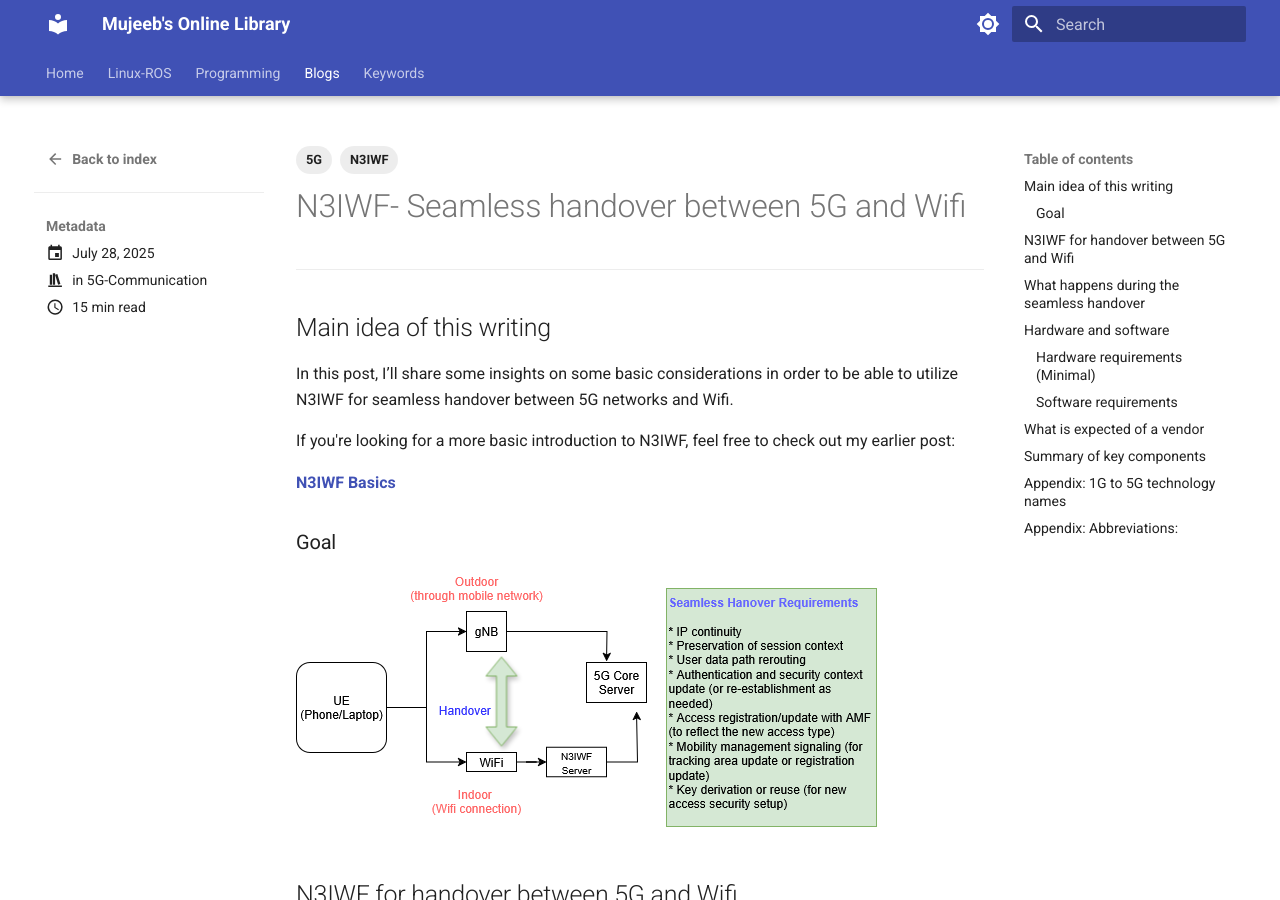
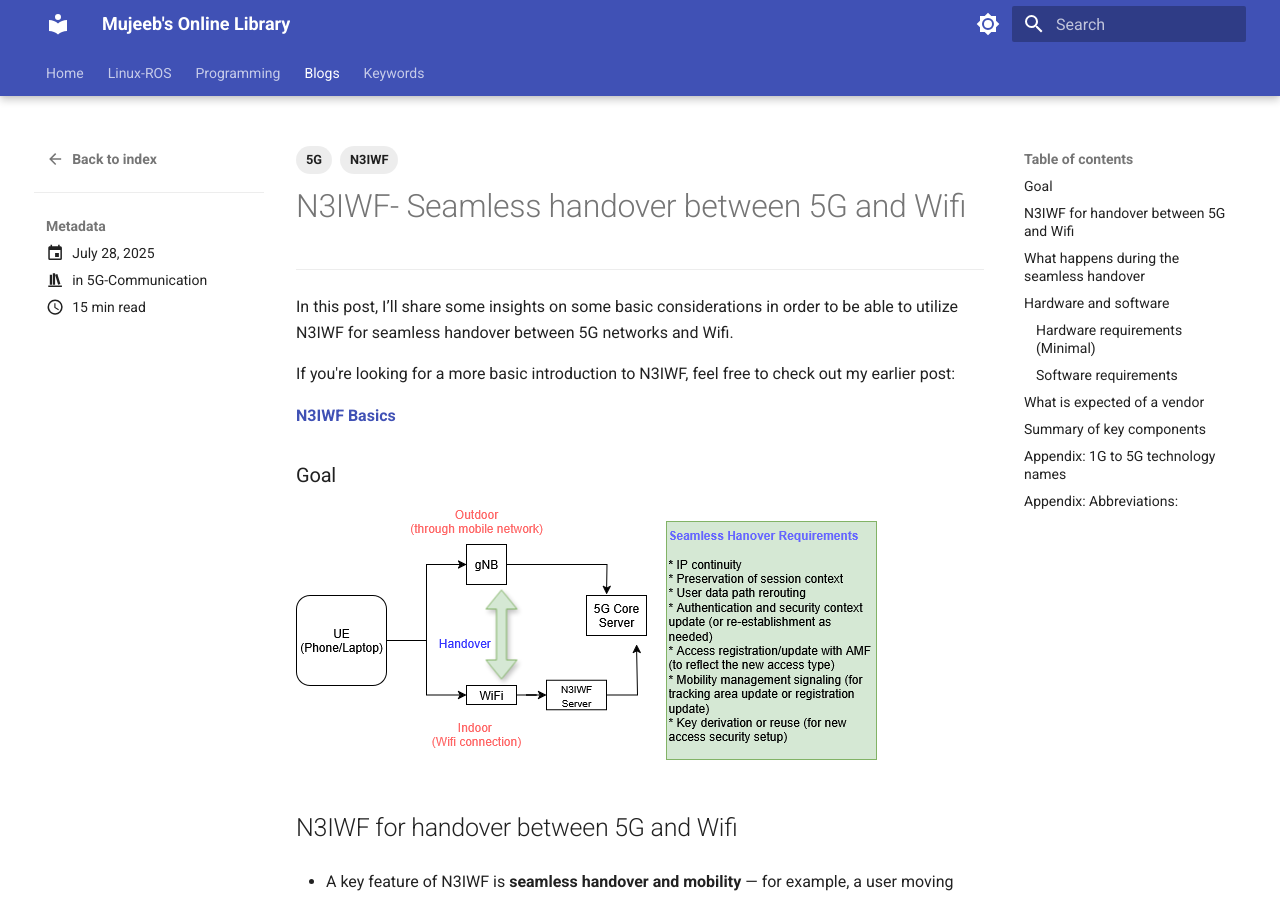
Before and after one commit to alohamujeeb/alohamujeeb.github.io, an MkDocs documentation site: the page built from docs/blog/posts/2025-07-25-N3IWF-handover.md, in a window 1280 px wide and 900 px high. Built offline with MkDocs 1.6.1 and Material for MkDocs 9.7.7, drawn with Linux system fonts in a browser that asks for light colours.

Commit message:
blog reformatted

```diff
--- a/docs/blog/posts/2025-07-25-N3IWF-handover.md
+++ b/docs/blog/posts/2025-07-25-N3IWF-handover.md
@@ -17,8 +17,6 @@ tags:
 # N3IWF- Seamless handover between 5G and Wifi
 
 ---
-## Main idea of this writing
-
 In this post, I’ll share some insights on some basic considerations in order to  be able to utilize N3IWF for seamless handover between 5G networks and Wifi.
 <!-- more -->
 
```
